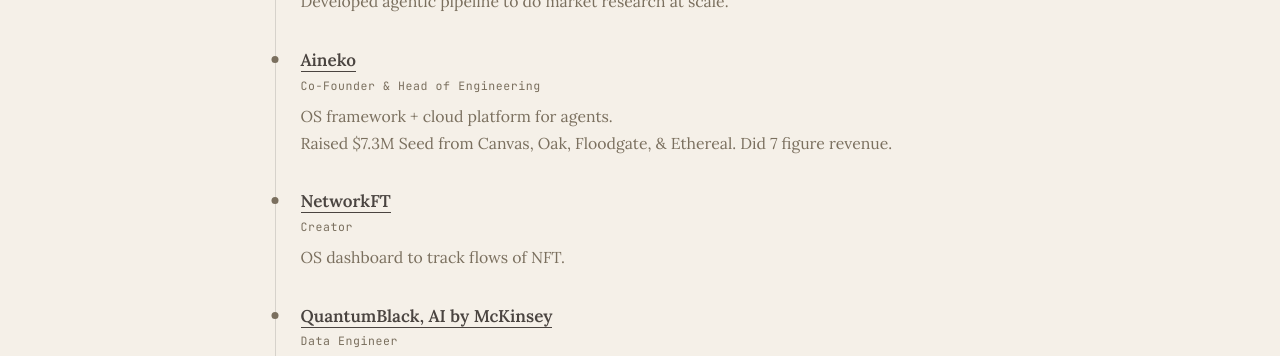
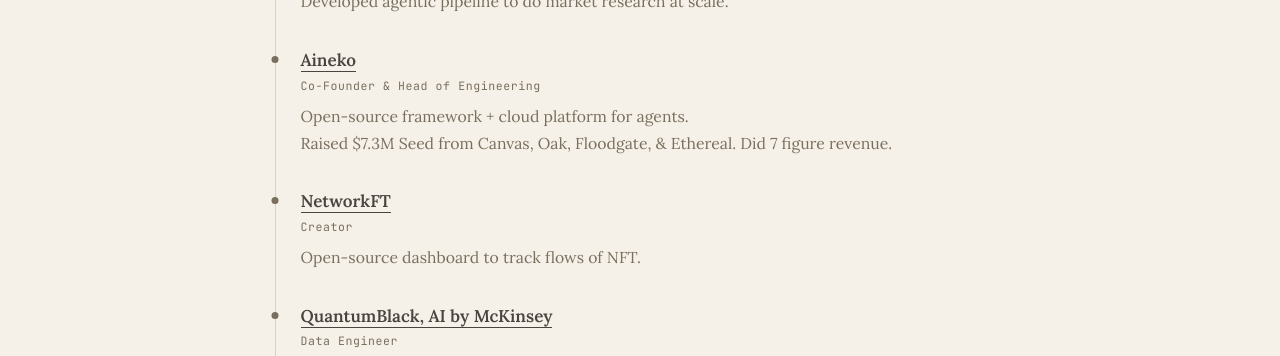
Before and after one commit to craycrayfish/my-page, a Jekyll site: the page built from index.html, in a window 1280 px wide and 900 px high, scrolled down 760 px. Shown: the part 154-510 px from the top of the window. Built offline with Jekyll 4.4.1, drawn with Linux system fonts in a browser that asks for light colours.

Commit message:
fix: replace OS with Open-source in project descriptions
Co-Authored-By: Claude Sonnet 4.6 <noreply@anthropic.com>

```diff
--- a/index.html
+++ b/index.html
@@ -56,7 +56,7 @@ title: Shawn Tan
         <div class="entry-title"><a href="https://github.com/aineko-dev/aineko" target="_blank" rel="noopener">Aineko</a></div>
         <div class="entry-meta">Co-Founder &amp; Head of Engineering</div>
         <div class="entry-desc">
-          OS framework + cloud platform for agents.<br>
+          Open-source framework + cloud platform for agents.<br>
           Raised $7.3M Seed from Canvas, Oak, Floodgate, &amp; Ethereal. Did 7 figure revenue.
         </div>
       </div>
@@ -67,7 +67,7 @@ title: Shawn Tan
         <div class="entry-title"><a href="https://github.com/craycrayfish/NetworkFT" target="_blank" rel="noopener">NetworkFT</a></div>
         <div class="entry-meta">Creator</div>
         <div class="entry-desc">
-          OS dashboard to track flows of NFT.
+          Open-source dashboard to track flows of NFT.
         </div>
       </div>
     </div>
```
